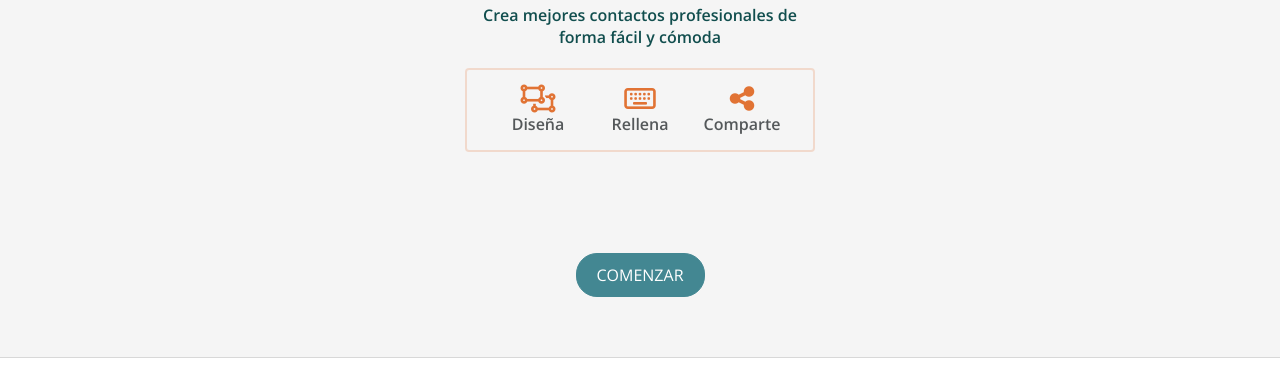
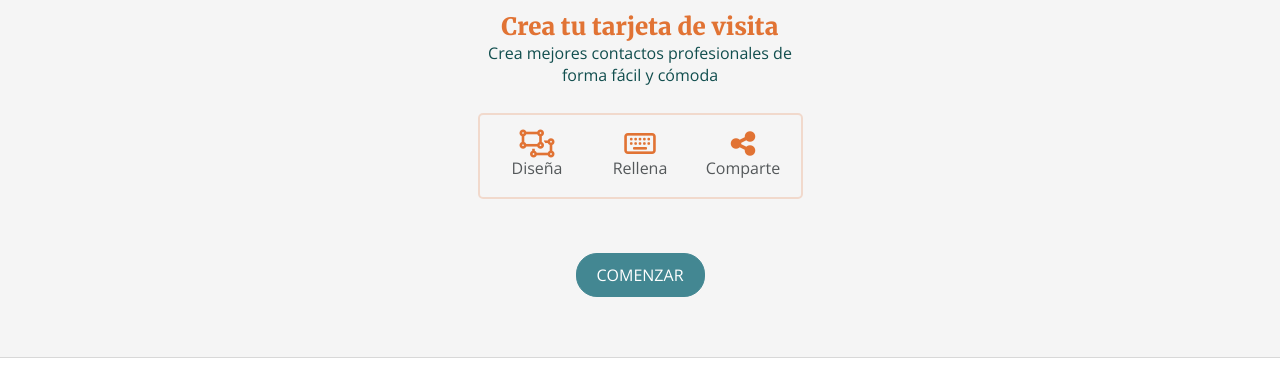
Before and after one commit to Adalab/project-promo-o-module-2-team-1, a website: page docs/index.html in a window 1280 px wide. Shown: the part 283-655 px from the top of the page. Drawn offline with nearby package versions, Linux system fonts and the light colour scheme; files that its build step writes are made by us from their sources.

Commit message:
update css styles

```diff
--- a/src/scss/layout/_main.scss
+++ b/src/scss/layout/_main.scss
@@ -1,6 +1,5 @@
-.mainIndex{
+.mainIndex {
     background-color: $color-grey-light;
-    width: 100%;
     height: 80vh;
     display: flex;
     flex-direction: column;
@@ -8,78 +7,74 @@
     align-items: center;
     text-align: center;
     font-family: $font-primary;
-    padding: 0px 38px;
     position: relative;
-    &__img{
+    &__img {
         width: 250px;
         height: 63px;
-        object-fit: contain;
-        margin-bottom: 10%;
-        @include tablet{
+        margin-bottom: 35.4px;
+        @include tablet {
             width: 419px;
             height: 105px;
-            margin-bottom: 20px;
+            margin-bottom: 31px;
         }
     }
-    &__section1--title{
+    &__section1--title {
         font-family: $font-secondary;
+        font-size: 19.2px;
         color: $color-orange;
-        font-size: 19px;
-        margin-bottom: 1%;
-        @include tablet{
+        @include tablet {
             font-size: 24px;
-            font-weight: 900;
-            margin-bottom: 5px;
         }
     }
-    &__section1--text{
+    &__section1--text {
+        font-size: 12.8px;
         color: $color-green-dark;
-        font-size: 12.8px;
-        font-weight: 600;
-        margin-bottom: 10%;
-        @include tablet{
+        width: 264.8px;
+        margin-bottom: 17.8px;
+        @include tablet {
             font-size: 16px;
-            width: 70%;
-            margin: 0 auto;
-            margin-bottom: 20px;
+            width: 331px;
+            margin-bottom: 27px;
         }
     }
-    &__section2{
+    &__section2 {
         display: flex;
-        flex-direction: row;
-        justify-content: space-around;
-        align-items: center;
-        font-size: 12.8px;
+        justify-content: space-between;
         color: $color-grey-dark;
+        width: 268px;
+        height: 73.8px;
         border: 2px solid rgba(225, 115, 52, 0.21);
         border-radius: 4px;
-        padding: 10px 20px;
-        max-width: 300px;
-        width: 100%;
-        margin-bottom: 10%;
-        &--article{
-            width: 90px;
+        padding: 15px 20px 10px;
+        @include tablet {
+            width: 325px;
+            height: 86px;
+            border-radius: 5px;
         }
-        &--articleText{
-            font-weight: 600;
-            @include tablet{
-                font-size: 16px;
+        &--article {
+            width: 60px;
+            @include tablet {
+                width: 75px;
             }
         }
-        &--articleIcon{
+        &--articleIcon {
+            font-size: 22.4px;
             color: $color-orange;
-            font-size: 22px;
-            @include tablet{
+            @include tablet {
                 font-size: 28px;
             }
         }
-        @include tablet{
-            max-width: 350px;
-            padding: 15px 20px;
-            margin-bottom: 80px;
+        &--articleText {
+            font-size: 12.8px;
+            position: relative;
+            top: -3px;
+            @include tablet {
+                font-size: 16px;
+                top: -2px;
+            }
         }
     }
-    &__button{
+    &__button {
         color: $color-light;
         font-size: 16px;
         text-transform: uppercase;
@@ -91,18 +86,13 @@
         text-decoration: none;
         position: absolute;
         bottom: 0;
-        &:hover{
+        @include tablet {
+            margin-bottom: 0px;
+            bottom: 60px;
+        }
+        &:hover {
             background-color: $color-orange;
             border: 1px solid $color-orange;
         }
-        @include tablet{
-            margin-bottom: 0px;
-            bottom: 60px;
-        }
-    }
-    @include tablet{
-        justify-content: center;
-        padding: 0px;
-        position: relative;
     }
 }
```
